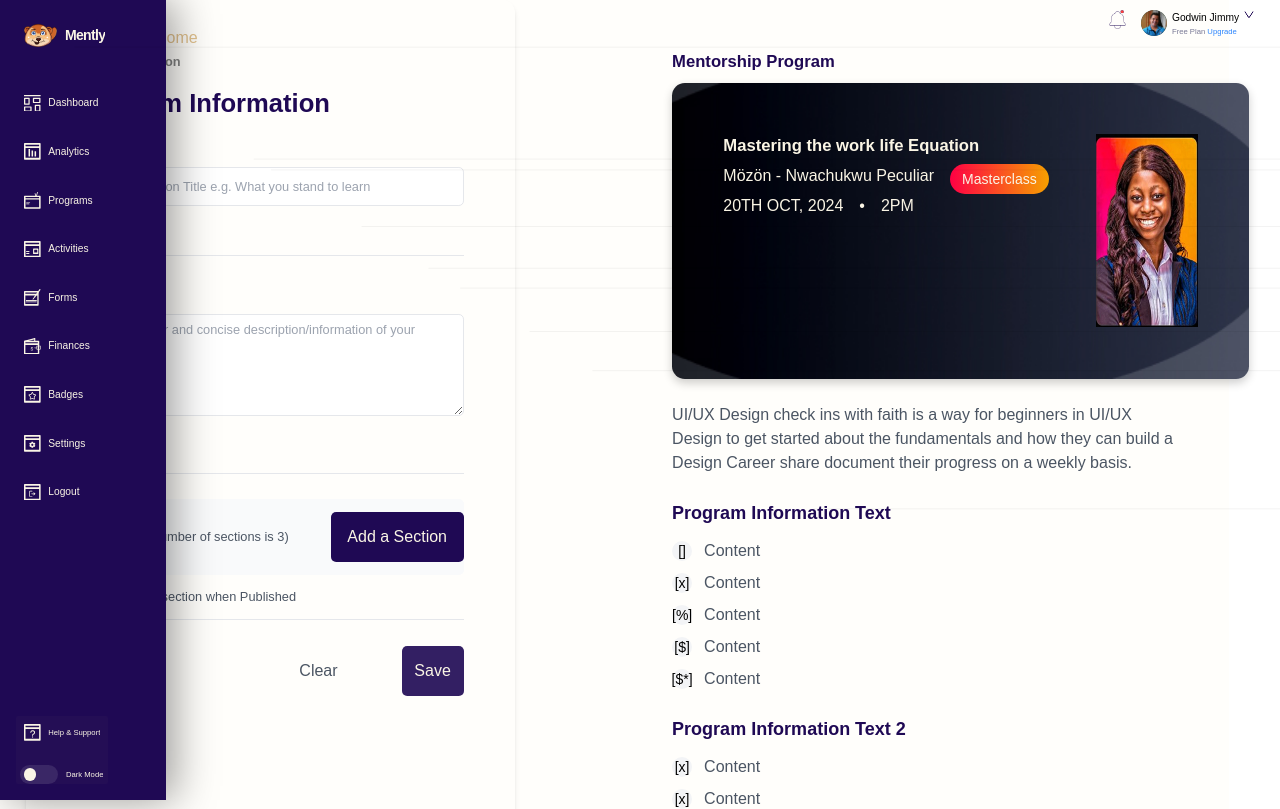
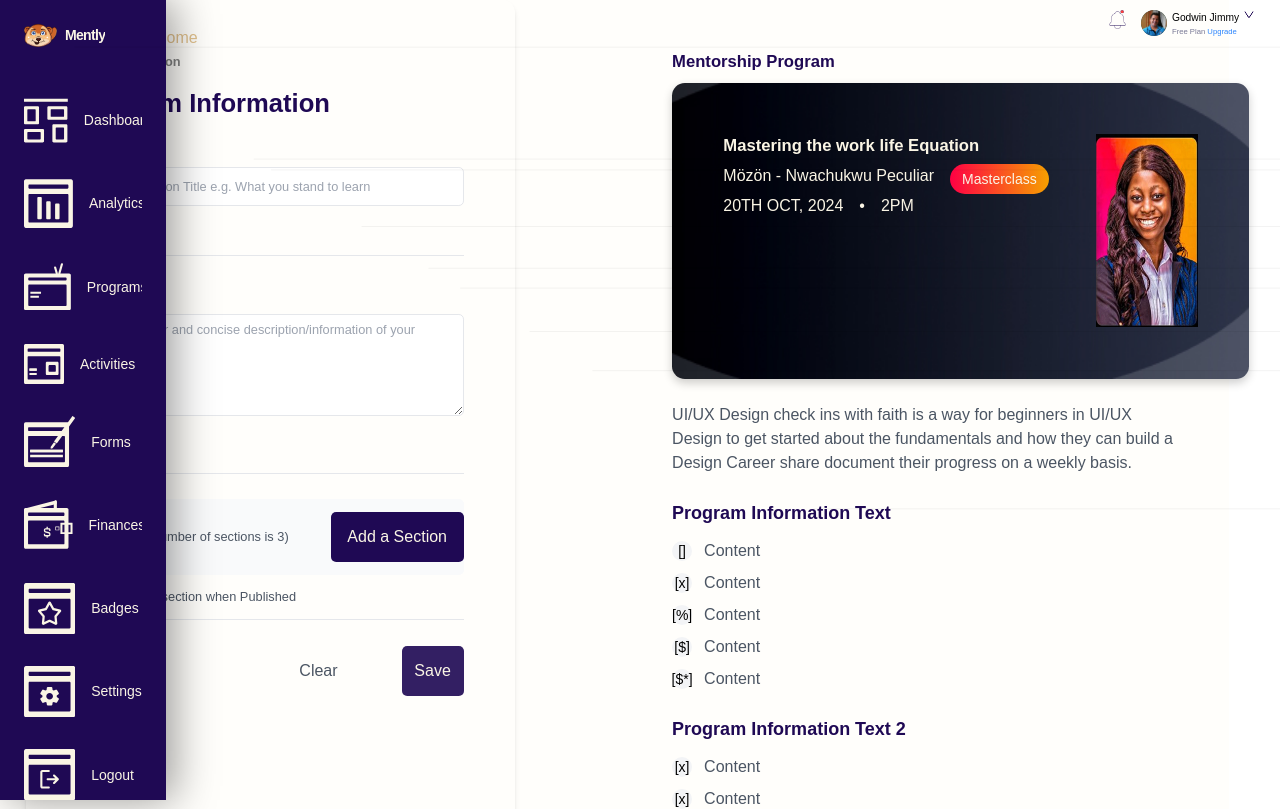
Before and after one commit to precious123-gifted/https---github.com-precious123-gifted-mentlyFEtest, a Next.js app: page / in a window 1280 px wide. Shown: the top 809 px of the page. Built offline with nearby package versions, Linux system fonts and the light colour scheme; a web font is replaced by a local one.

Commit message:
error-fix

```diff
--- a/src/app/components/SideBar.tsx
+++ b/src/app/components/SideBar.tsx
@@ -117,29 +117,23 @@ interface NavItemProps {
   label: string;
   isOpened: boolean; // Add isOpened prop
 }
-
 interface NavItemProps {
-  className?: string;
-  icon: React.ReactNode;
-  label: string;
-  isOpened: boolean;
+  icon: React.ReactNode; // The icon as a React component
+  label: string; // The label for the navigation item
 }
 
-function NavItem({ icon, label, isOpened, className }: NavItemProps) {
-  // Ensure the icon is a valid React element before cloning it with a custom className
-  const iconElement = React.isValidElement(icon)
-    ? React.cloneElement(icon, {
-        className: `w-[1.3vw] h-[1.3vw] portrait:w-[4vw] portrait:h-[4vw] portrait:sm:w-[2.4vw] portrait:sm:h-[2.4vw] shrink-0 fill-current transition-transform duration-200 icon-pop-down ${icon.props.className || ''}`, // Maintain existing icon className if any
-      })
-    : icon;
-
+function NavItem({ icon, label }: NavItemProps) {
   return (
     <a
       href="#"
-      className={`flex items-center justify-start md:justify-start gap-[0.6vw] portrait:gap-[1.4vw] rounded-sm p-2 transition-colors duration-200 hover:bg-[#FAF5E5] hover:text-[#1F0954] relative group w-full ${className || ''}`} // Ensure className is applied
+      className="flex items-center gap-[1.25vw] rounded-sm p-2 transition-colors duration-200
+                 hover:bg-[#FAF5E5] hover:text-[#1F0954] relative group"
     >
-      {iconElement}
-      <span className={`text-[0.8vw] portrait:text-[3vw] portrait:sm:text-[2vw] font-medium whitespace-nowrap overflow-hidden ${isOpened ? 'block' : 'hidden'} md:group-hover:block text-pop-up`}>
+      {/* Directly pass className to the icon */}
+      {icon}
+
+      {/* Label animates up and rotates on hover of the parent <a> */}
+      <span className="text-sm font-medium whitespace-nowrap overflow-hidden group md:group-hover:block hidden text-pop-up">
         {label}
       </span>
     </a>
```
